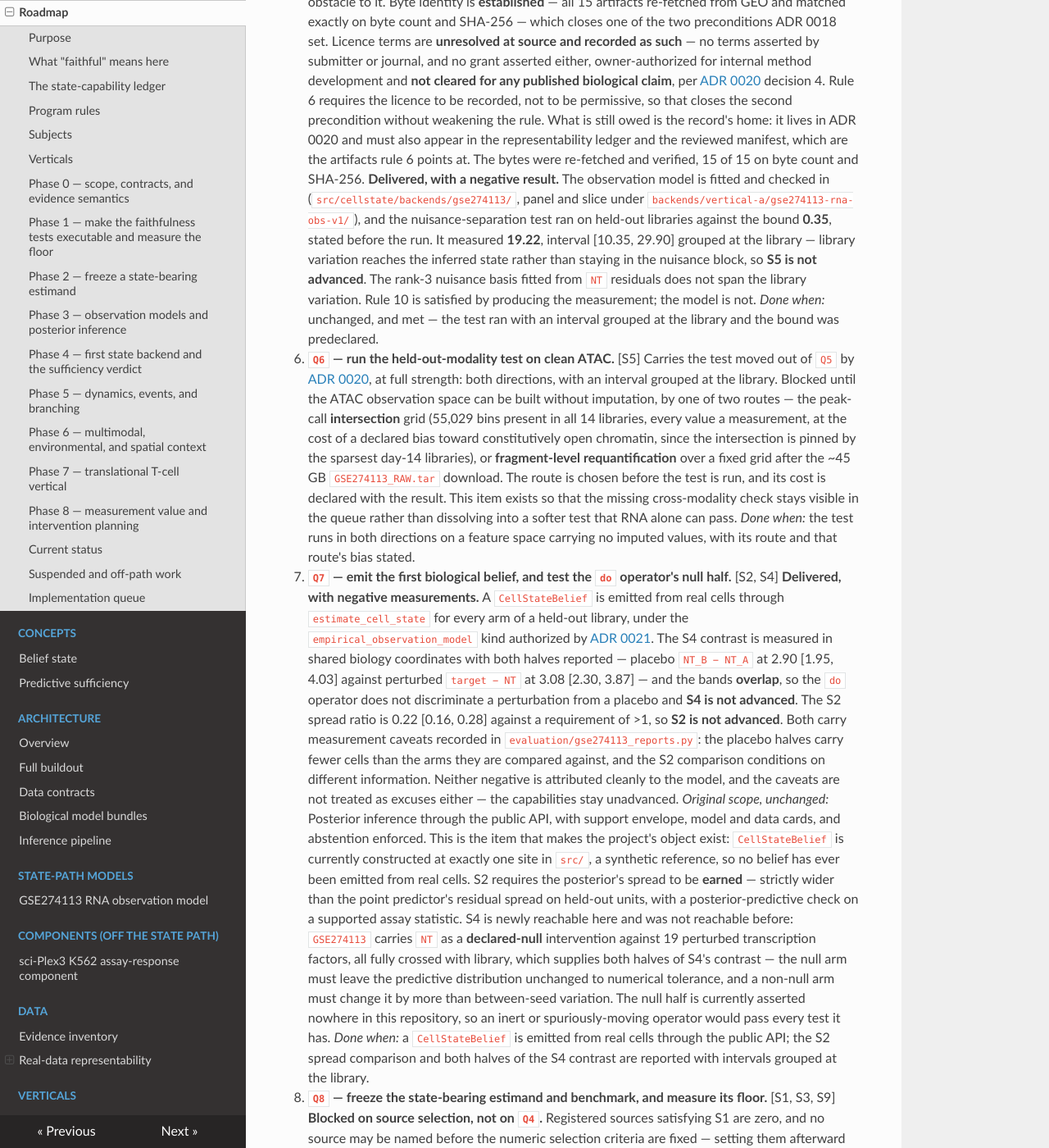
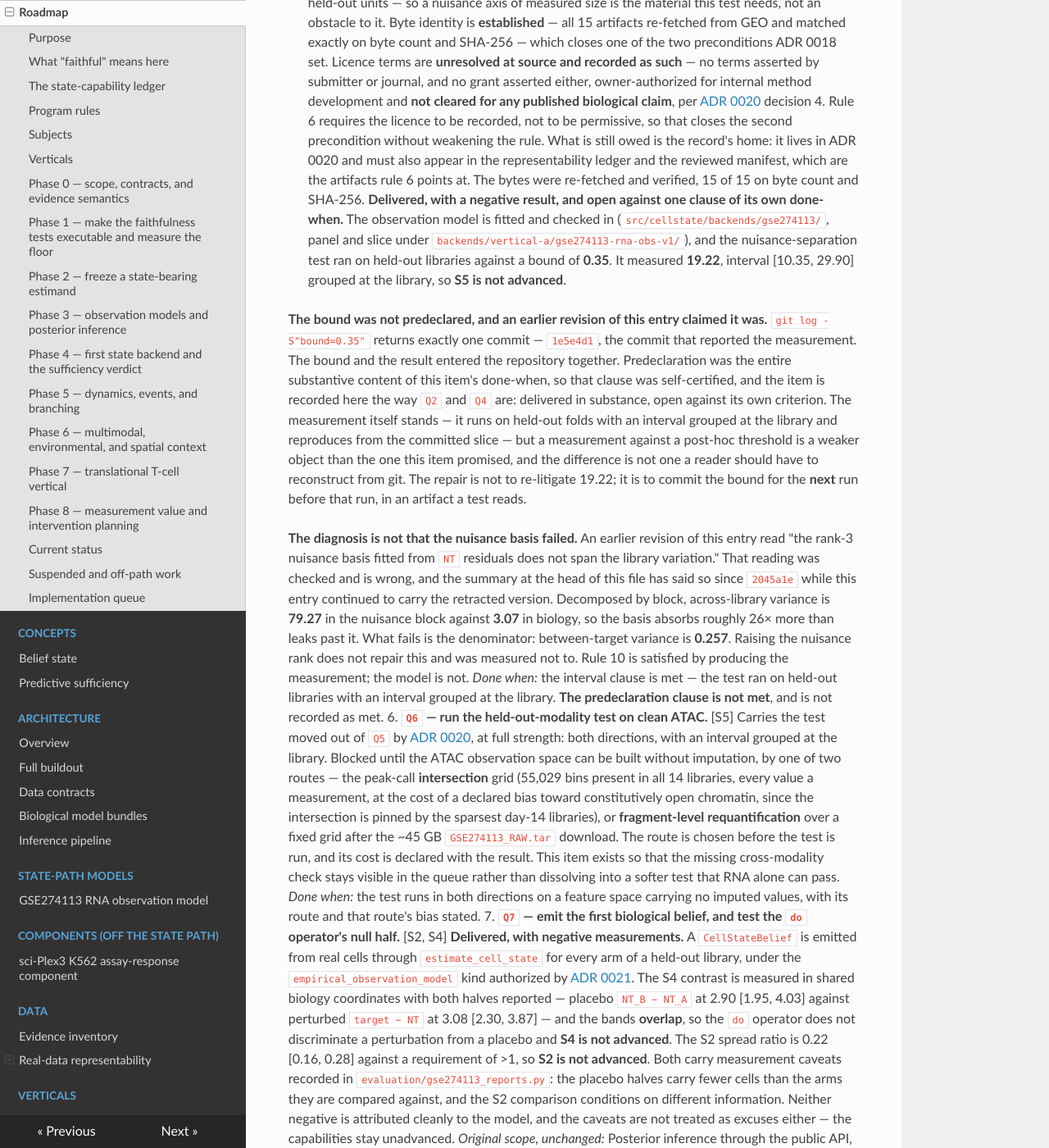
Before and after one commit to logannye/cellstate, an MkDocs documentation site: the page built from docs/roadmap.md, in a window 1280 px wide and 1400 px high, scrolled down 16241 px. Shown: the whole window at 82% size. Built offline with MkDocs 1.6.1, drawn with Linux system fonts in a browser that asks for light colours; nearby versions of some CDN libraries; some of the changed text lies outside the part shown.

Commit message:
Retract two Q5 claims the record contradicts
Both were live on main, in the entry roadmap:18-19 sends a reader to.

1. "against the bound 0.35, stated before the run", and the done-when
   "unchanged, and met -- ... the bound was predeclared."

   git log -S"bound=0.35" returns exactly one commit: 1e5e4d1, the commit that
   reported the measurement. The bound and the result entered the repository
   together. Predeclaration was the entire substantive content of this item's
   done-when, so the clause was self-certified. Q5 is now recorded the way Q2
   and Q4 are -- delivered in substance, open against its own criterion.

   The measurement is untouched: it runs on held-out folds with an interval
   grouped at the library and reproduces from the committed slice. What changes
   is that it is a measurement against a post-hoc threshold, and a reader should
   not have to reconstruct that from git.

2. "The rank-3 nuisance basis fitted from NT residuals does not span the library
   variation."

   Commit 2045a1e checked that reading, found it wrong, and corrected the
   summary at the head of the file -- but left the retracted version in the
   queue entry 640 lines below. The summary has called it wrong ever since while
   the queue kept asserting it, and the queue is where the roadmap's own opening
   instruction points. Replaced with the decomposition that overturned it:
   79.27 nuisance against 3.07 biology, so the basis absorbs ~26x more than
   leaks past it, and the failure is the 0.257 denominator.

No ADR: rule 4 covers changes to phase order, the ledger, and graduation gates.
Recording that an item's own done-when is unmet changes none of those, and the
roadmap already carries Q2 and Q4 in exactly that state.

Co-Authored-By: Claude Opus 5 (1M context) <noreply@anthropic.com>

```diff
--- a/docs/roadmap.md
+++ b/docs/roadmap.md
@@ -18,7 +18,8 @@ implementation order and graduation gates, and is the sole authority for both.
 [implementation queue](#implementation-queue). `Q1` is delivered; `Q2` is delivered in substance but
 incomplete against its own done-when; `Q3` is delivered and the sufficiency verdict now fails
 closed; `Q4` is decided, with a negative result, and owes a reviewed manifest. **`Q5` and `Q7` are
-delivered, and their measurements are negative** — see below. `Q8`, the estimand freeze, is blocked
+delivered, and their measurements are negative** — see below; `Q5` is additionally open against its
+own done-when, whose predeclaration clause git refutes. `Q8`, the estimand freeze, is blocked
 on source selection and is deliberately not next. Everything before the phase list is the standard
 that work is held to, not work.
 
@@ -681,16 +682,33 @@ not yet decomposed into items and must not be started from prose.
    rule. What is still owed is the record's home: it lives in ADR 0020 and must also appear in the
    representability ledger and the reviewed manifest, which are the artifacts rule 6 points at.
    The bytes were re-fetched and verified, 15 of 15 on byte count and SHA-256.
-   **Delivered, with a negative result.** The observation model is fitted and checked in
-   (`src/cellstate/backends/gse274113/`, panel and slice under
-   `backends/vertical-a/gse274113-rna-obs-v1/`), and the nuisance-separation test ran on held-out
-   libraries against the bound **0.35**, stated before the run. It measured **19.22**, interval
-   [10.35, 29.90] grouped at the library — library variation reaches the inferred state rather than
-   staying in the nuisance block, so **S5 is not advanced**. The rank-3 nuisance basis fitted from
-   `NT` residuals does not span the library variation. Rule 10 is satisfied by producing the
-   measurement; the model is not.
-   *Done when:* unchanged, and met — the test ran with an interval grouped at the library and the
-   bound was predeclared.
+   **Delivered, with a negative result, and open against one clause of its own done-when.** The
+   observation model is fitted and checked in (`src/cellstate/backends/gse274113/`, panel and slice
+   under `backends/vertical-a/gse274113-rna-obs-v1/`), and the nuisance-separation test ran on
+   held-out libraries against a bound of **0.35**. It measured **19.22**, interval [10.35, 29.90]
+   grouped at the library, so **S5 is not advanced**.
+
+   **The bound was not predeclared, and an earlier revision of this entry claimed it was.**
+   `git log -S"bound=0.35"` returns exactly one commit — `1e5e4d1`, the commit that reported the
+   measurement. The bound and the result entered the repository together. Predeclaration was the
+   entire substantive content of this item's done-when, so that clause was self-certified, and the
+   item is recorded here the way `Q2` and `Q4` are: delivered in substance, open against its own
+   criterion. The measurement itself stands — it runs on held-out folds with an interval grouped at
+   the library and reproduces from the committed slice — but a measurement against a post-hoc
+   threshold is a weaker object than the one this item promised, and the difference is not one a
+   reader should have to reconstruct from git. The repair is not to re-litigate 19.22; it is to
+   commit the bound for the **next** run before that run, in an artifact a test reads.
+
+   **The diagnosis is not that the nuisance basis failed.** An earlier revision of this entry read
+   "the rank-3 nuisance basis fitted from `NT` residuals does not span the library variation." That
+   reading was checked and is wrong, and the summary at the head of this file has said so since
+   `2045a1e` while this entry continued to carry the retracted version. Decomposed by block,
+   across-library variance is **79.27** in the nuisance block against **3.07** in biology, so the
+   basis absorbs roughly 26× more than leaks past it. What fails is the denominator: between-target
+   variance is **0.257**. Raising the nuisance rank does not repair this and was measured not to.
+   Rule 10 is satisfied by producing the measurement; the model is not.
+   *Done when:* the interval clause is met — the test ran on held-out libraries with an interval
+   grouped at the library. **The predeclaration clause is not met**, and is not recorded as met.
 6. **`Q6` — run the held-out-modality test on clean ATAC.** [S5] Carries the test moved out of
    `Q5` by [ADR 0020](adr/0020-rna-first-nuisance-separation.md), at full strength: both directions,
    with an interval grouped at the library. Blocked until the ATAC observation space can be built
```
